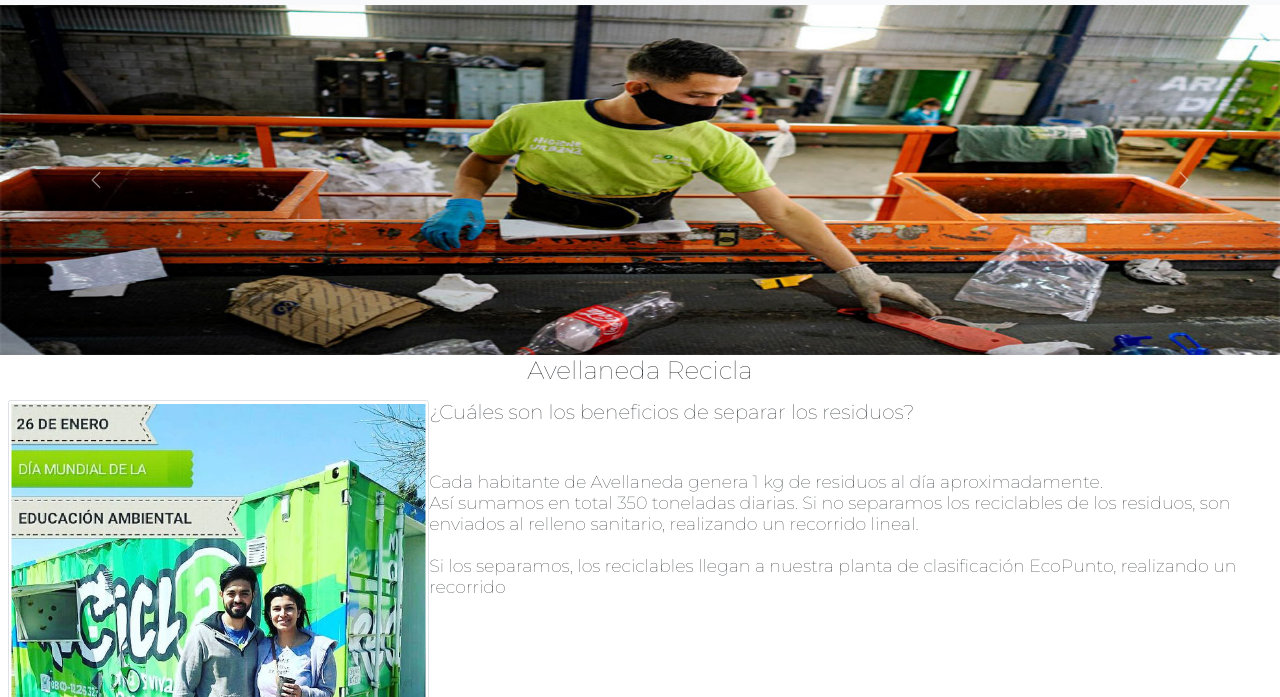
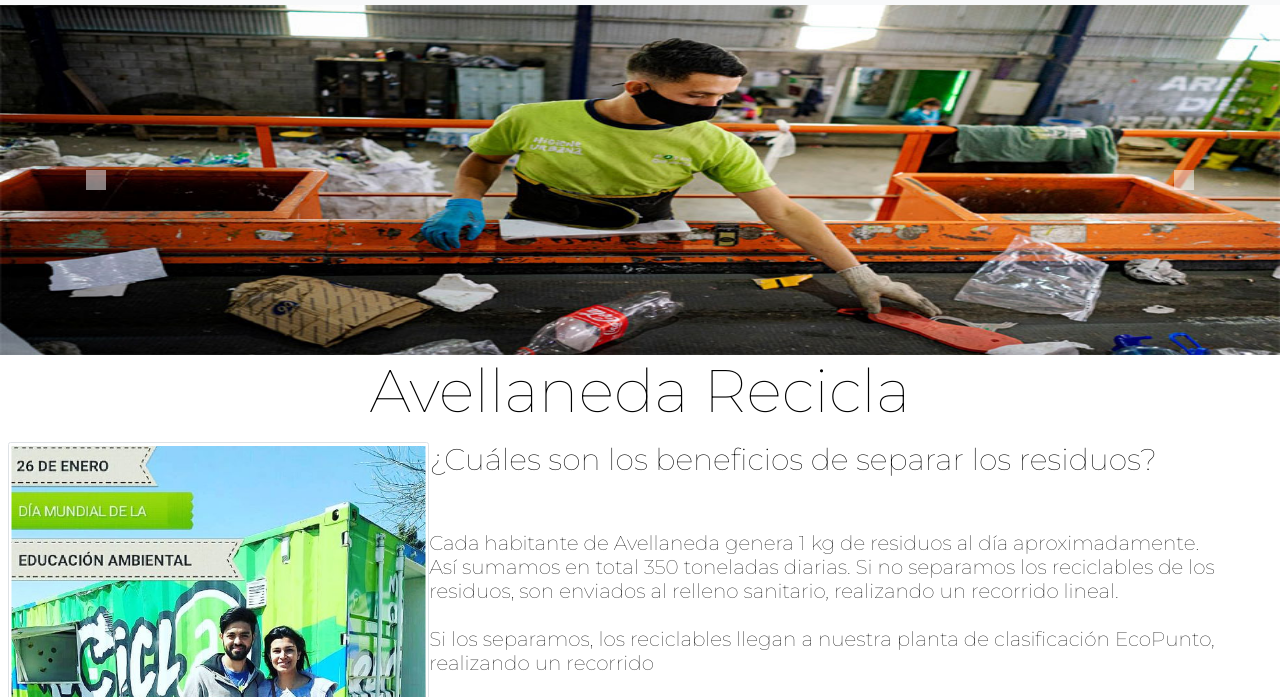
Before and after one commit to Pefcae/AvellanedaReciclaBoots, a plain HTML site: page index.html in a window 1280 px wide. Shown: the part 103-800 px from the top of the page. Drawn offline with nearby package versions, Linux system fonts and the light colour scheme.

Commit message:
cambios de diseño

```diff
--- a/css/styles.css
+++ b/css/styles.css
@@ -6,6 +6,10 @@
 	margin: 0;
 	text-decoration: none;
 	font-size: 2rem;
+	background-color: white;
+	color: black;
+	font-weight: 500;
+
 
 }
 
@@ -13,9 +17,15 @@ html {
 		font-size: 62.5%;
 }
 
-h1{ font-size: 4 rem; }
-h2{font-size: 3 rem}
-h3{font-size: 2 rem}
+h1 {
+		font-size: 6rem;
+}
+h2 {
+		font-size: 3rem;
+}
+h3 {
+		font-size: 2rem;
+	}
 
 .scale:hover{
 	transform: scale(1.8);
--- a/index.html
+++ b/index.html
@@ -8,7 +8,6 @@
 	<title>Avellaneda Recicla - Home</title>
 	<link rel="icon" href="img/logo2.png">
 	<link rel="stylesheet" href="css/styles.css">
-
 	<!-- wow js -->
 	<link rel="stylesheet" href="css/animate.css">
 	<script src="js/wow.min.js"></script>
@@ -151,7 +150,7 @@
 			      </article>
 			      <!-- ends box 6 -->
 
-			      <article class="col-md-6 col-lg-3 pb-md-3 scale">
+			      <article class="col-md-6 col-lg-3 pb-md-3 ">
 			        <img src="img/galeria7.jpg" alt="" class="w-100 img-thumbnail ">
 			      </article>
 			      <!-- ends box 7 -->
```
